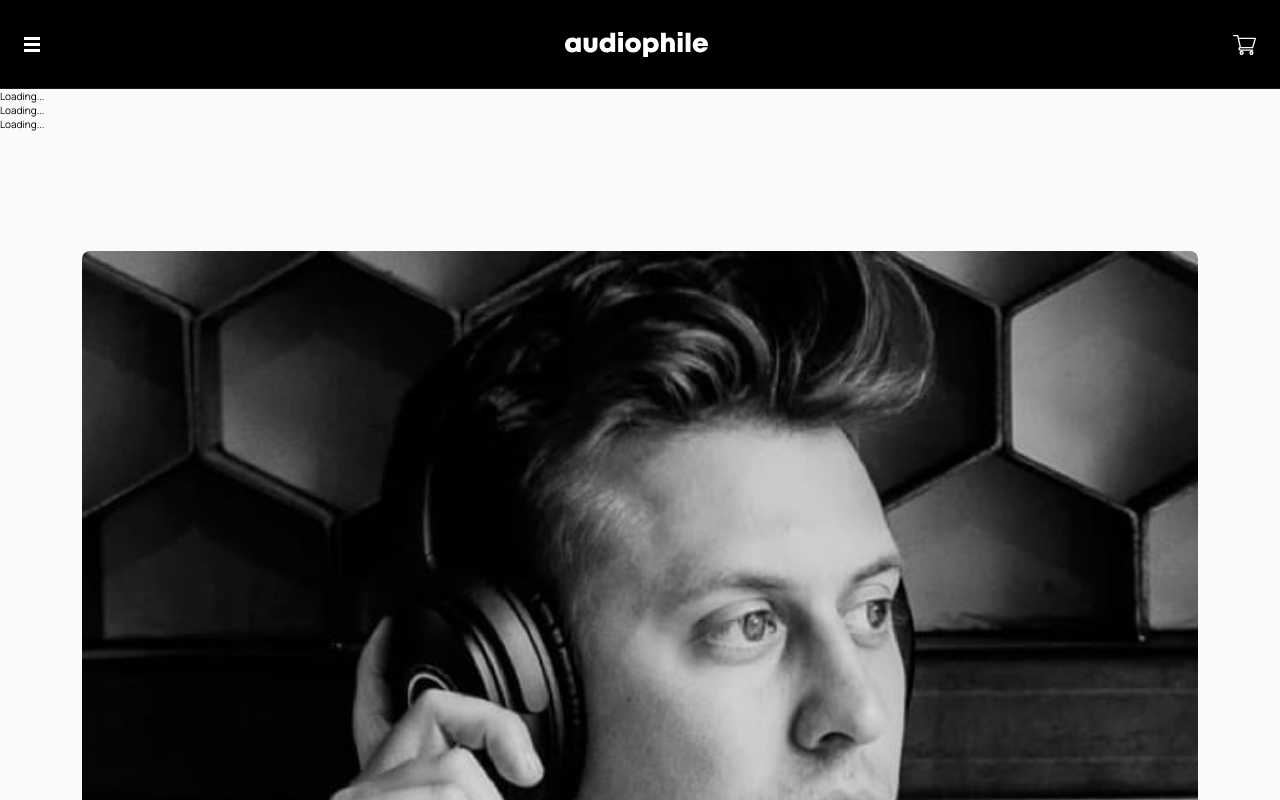
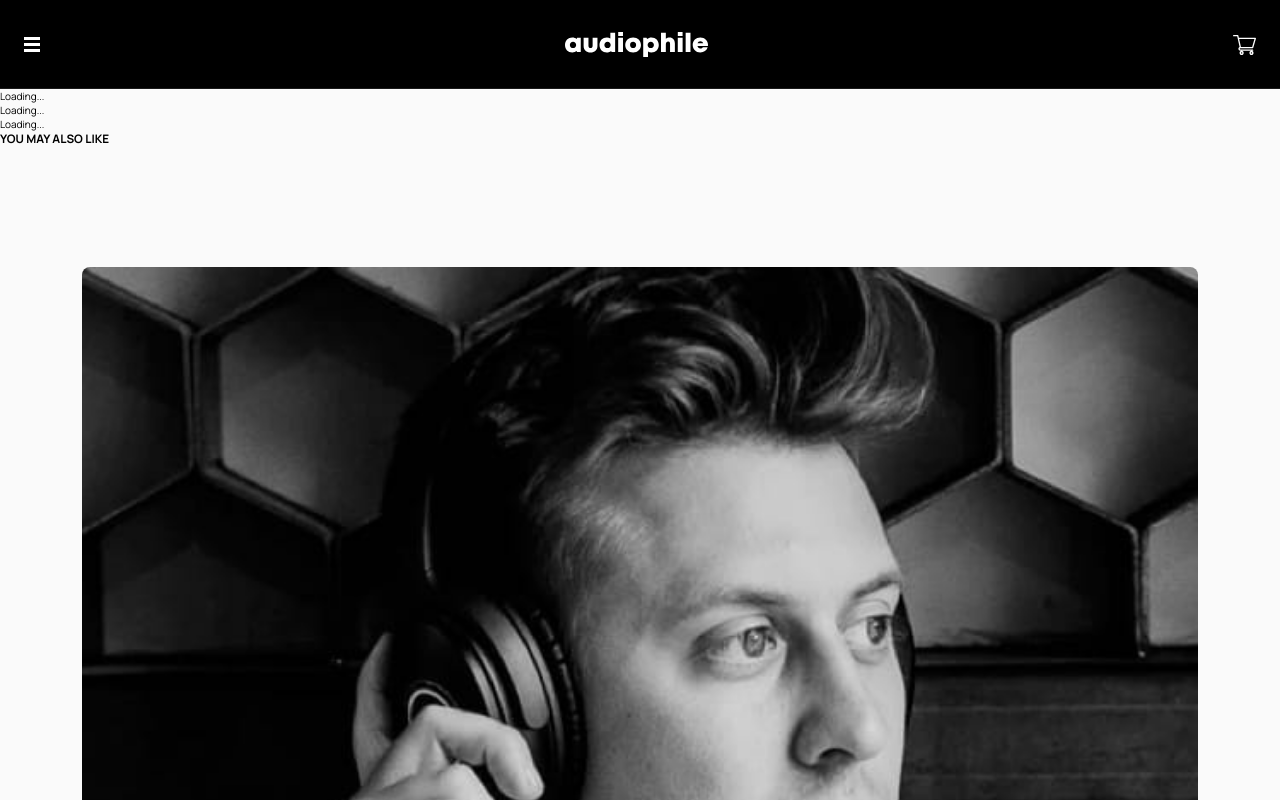
Before and after one commit to GIGAKLIBADZE/audiophile-ecommerce-website, a React (Vite) app: page /1/1 in a window 1280 px wide. Shown: the top 800 px of the page. Built offline with nearby package versions, Linux system fonts and the light colour scheme.

Commit message:
correct the path of the picture in ProductDetails.tsx file

```diff
--- a/src/components/product/ProductDetails.tsx
+++ b/src/components/product/ProductDetails.tsx
@@ -20,7 +20,7 @@ const ProductDetails: React.FC = () => {
         <p>Go Back</p>
         <div key={product.id}>
           <div>
-            <img src={product.image.toString()} />
+            <img src={product.image.mobile} />
           </div>
           <div>
             <p>NEW PRODUCT</p>
--- a/src/components/product/Suggestions.tsx
+++ b/src/components/product/Suggestions.tsx
@@ -1,5 +1,10 @@
 const Suggestions: React.FC = () => {
-  return <></>;
+  return (
+    <div>
+      <h3>YOU MAY ALSO LIKE</h3>
+      <nav></nav>
+    </div>
+  );
 };
 
 export default Suggestions;
```
